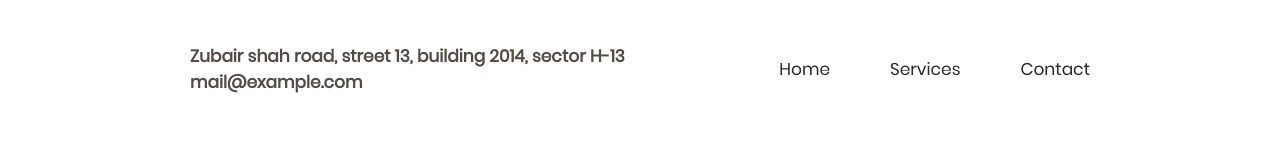
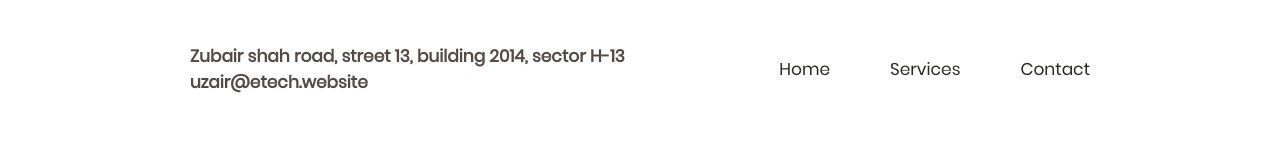
Before and after one commit to mwaleed0517/uzair-blog, an Angular app: page /home in a window 1280 px wide. Shown: the part 4596-4756 px from the top of the page. Built offline with nearby package versions, Linux system fonts and the light colour scheme.

Commit message:
email updated

```diff
--- a/src/app/components/footer/footer.component.html
+++ b/src/app/components/footer/footer.component.html
@@ -4,7 +4,7 @@
             fxLayout.lt-md="row wrap" fxLayoutAlign="space-between center" fxLayoutAlign.lt-md="center start"
             class="details">
             <p class="text2"><strong>Zubair shah road, street 13, building 2014, sector H-13</strong><br>
-                <strong>mail@example.com</strong>
+                <strong>uzair@etech.website</strong>
             </p>
             <div fxLayout="row" fxLayoutGap="60px">
                 <div (click)="onRoute('home')" aria-current="page" class="nav text2">Home</div>
```
